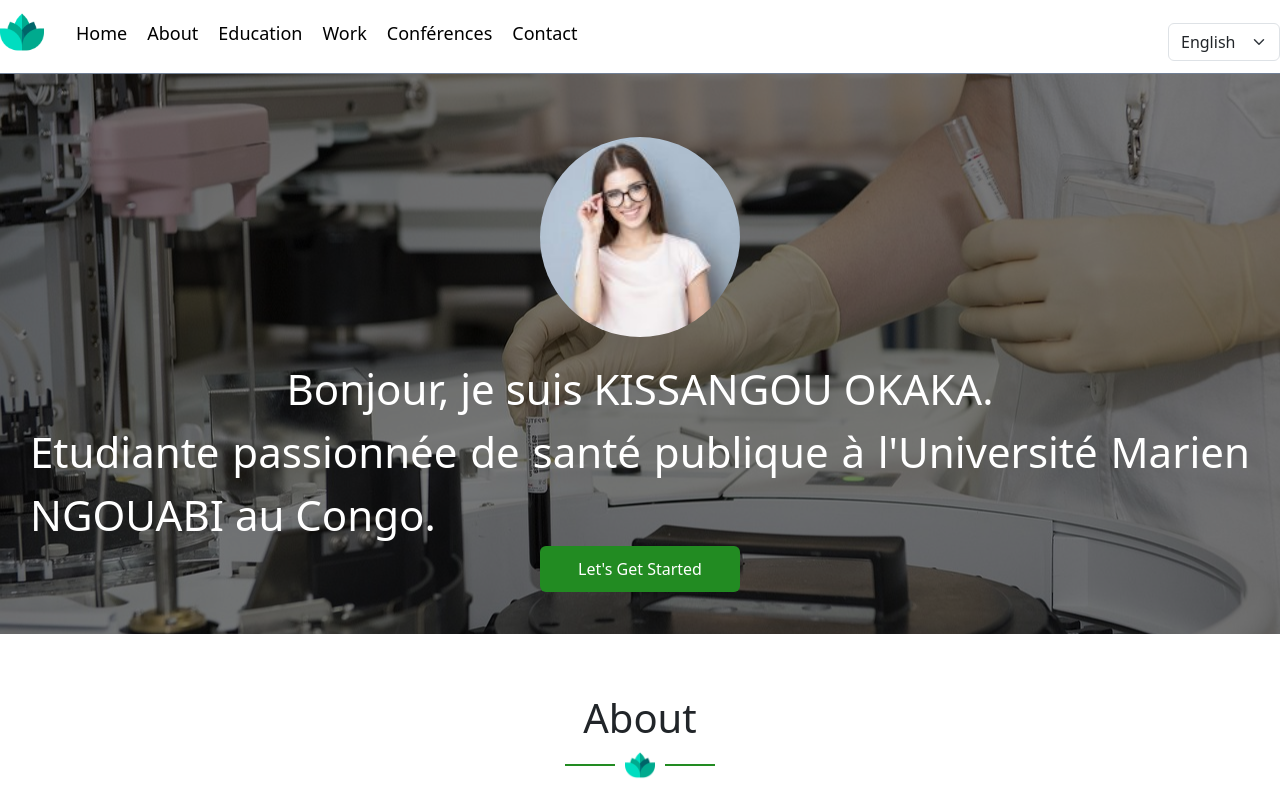
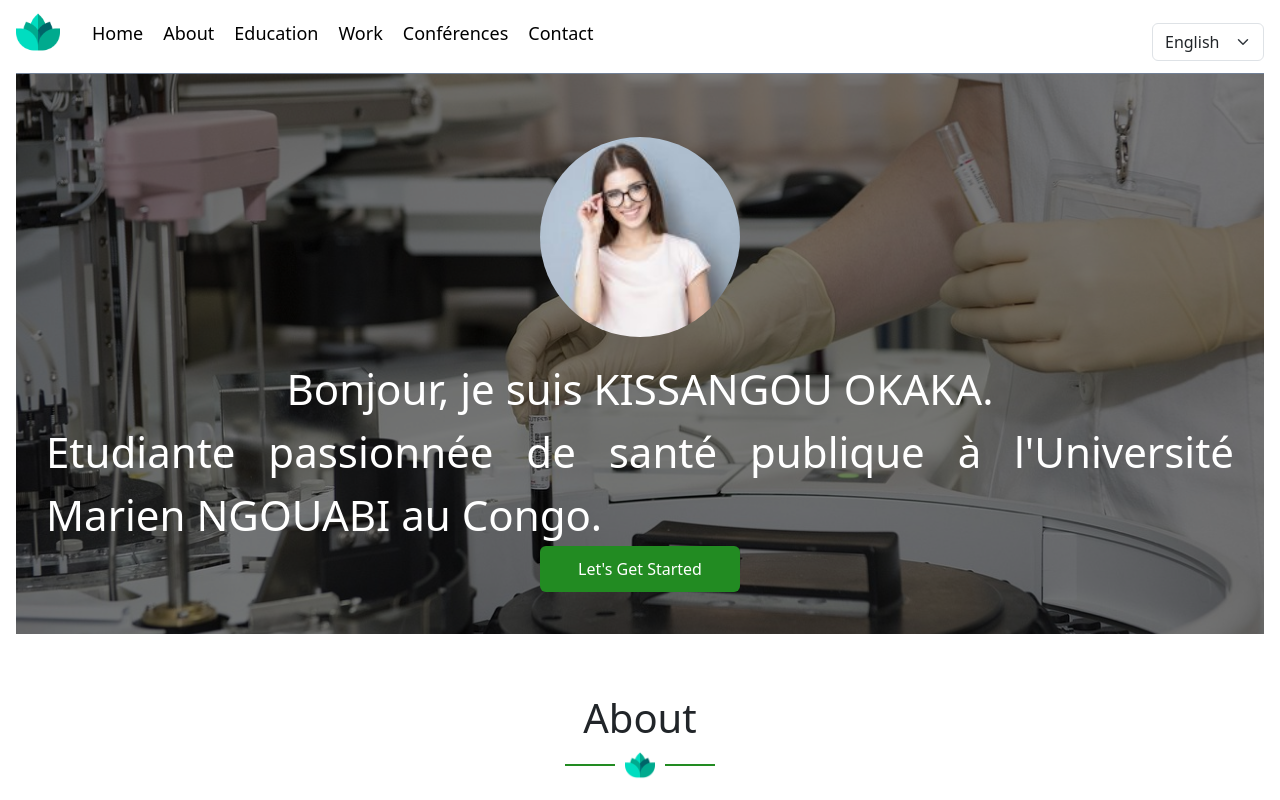
Before and after one commit to kayarhabby/portfolio_delicia_react, a React (Vite) app: page / in a window 1280 px wide. Shown: the top 800 px of the page. Built offline with nearby package versions, Linux system fonts and the light colour scheme.

Commit message:
modification des marges

```diff
--- a/src/assets/css/App.css
+++ b/src/assets/css/App.css
@@ -1,3 +1,3 @@
 #root {
-  margin: 0 auto;
+  margin: 0 16px 0 16px;
 }
```
